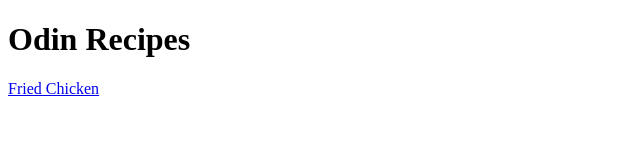
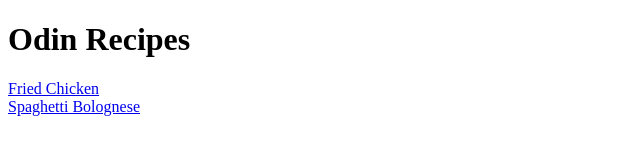
Before and after one commit to Isaiahh1/odin-recipes, a plain HTML site: page index.html in a window 1280 px wide. Shown: the whole page, without its empty margins (0-640 px from the left). Drawn offline with Linux system fonts and the light colour scheme.

Commit message:
Added Spaghetti recipe to index.html

```diff
--- a/index.html
+++ b/index.html
@@ -9,5 +9,7 @@
 <body>
     <h1>Odin Recipes</h1>
     <a href="recipes/fried-chicken.html">Fried Chicken</a>
+    <br>
+    <a href="recipes/spaghetti.html">Spaghetti Bolognese</a>
 </body>
 </html>
```
